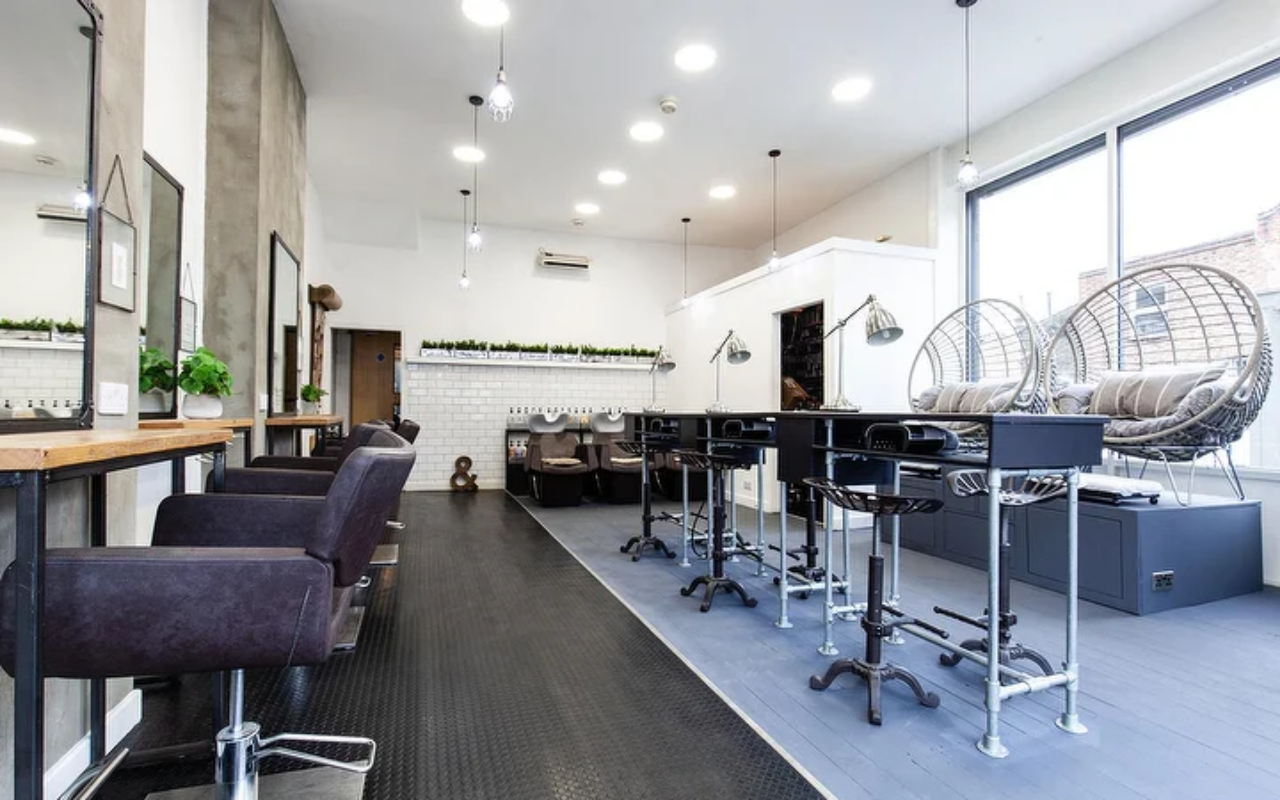
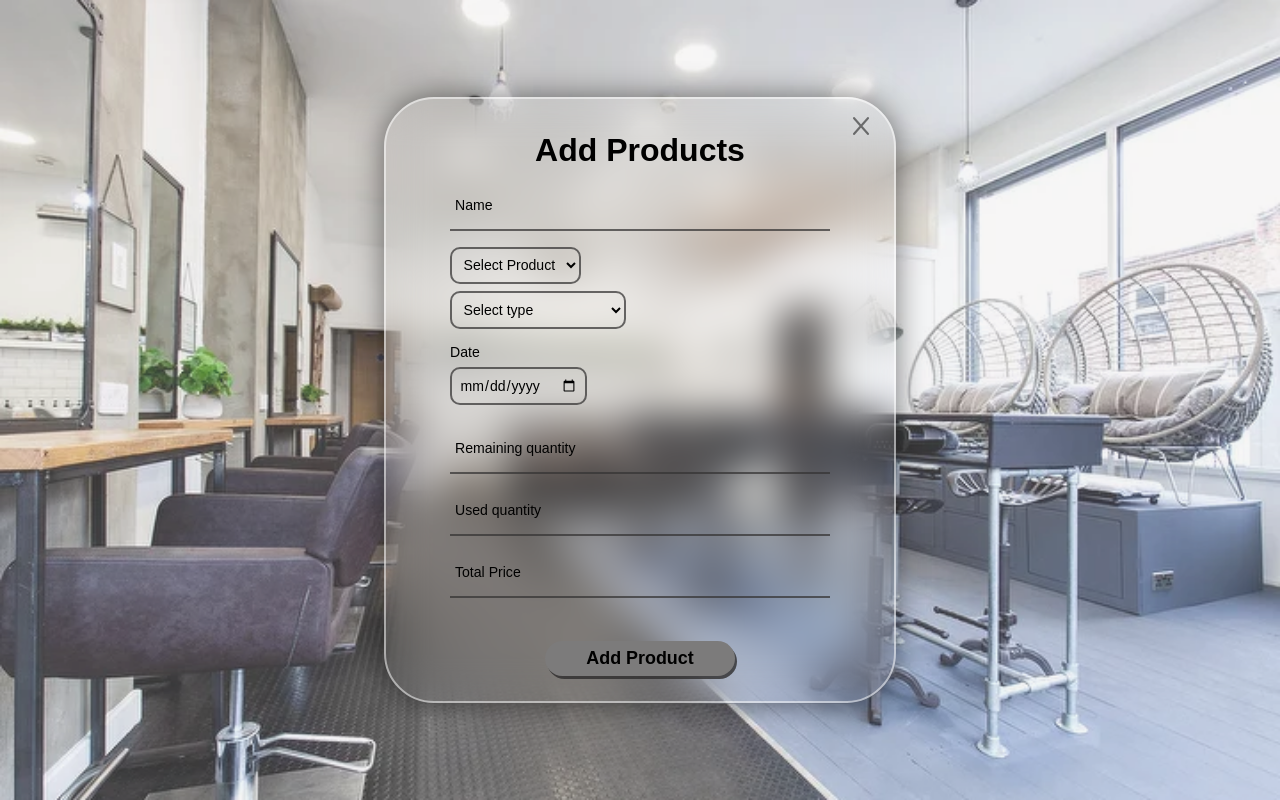
Before and after one commit to PiyaJ7/Salon-Website, a React (Create React App) app in the folder Frontend/: page /AddProduct in a window 1280 px wide. Before the commit this address had no page. Built offline with nearby package versions, Linux system fonts and the light colour scheme.

Commit message:
Add product page

```diff
--- a/Frontend/src/App.js
+++ b/Frontend/src/App.js
@@ -25,6 +25,7 @@ import AddOrder from "./Pages/AddOrder";
 import AddService from "./Pages/AddService";
 import AddTransaction from "./Pages/AddTransaction";
 import AddAttendance from "./Pages/AddAttendance";
+import AddProduct from "./Pages/AddProduct";
 
 function App() {
   return (
@@ -59,6 +60,7 @@ function App() {
             path="/InventoryMnagement"
             element={<InventoryMnagement />}
           ></Route>
+          <Route path="/AddProduct" element={<AddProduct />}></Route>
           <Route
             path="/FinanceManagement"
             element={<FinanceManagement />}
--- /dev/null
+++ b/Frontend/src/Pages/AddProduct.js
@@ -0,0 +1,74 @@
+import React from "react";
+import "./addProduct.css";
+import close from "./images/close.png";
+import { useNavigate } from "react-router-dom";
+
+export default function AddProduct() {
+  const navigate = useNavigate();
+
+  const navigteBack = () => {
+    navigate(-1);
+  };
+  return (
+    <div className="addProduct-page">
+      <div className="addProduct-container">
+        <form action="">
+          <button className="close-button">
+            <img onClick={navigteBack} className="close-icon" src={close} />
+          </button>
+
+          <h1>Add Products</h1>
+
+          <div className="addProduct-input-box">
+            <input type="text" id="" name="" required />
+            <label for="">Name</label>
+          </div>
+
+          <div className="addProduct-select-box">
+            <select>
+              <option value="0">Select Product</option>
+              <option value="1">Product</option>
+              <option value="2">Equipment</option>
+            </select>
+          </div>
+
+          <div className="addProduct-select-box">
+            <select>
+              <option value="0">Select type</option>
+              <option value="1">Scissors</option>
+              <option value="2">Shampoo</option>
+              <option value="3">Hair Styling</option>
+              <option value="4">Hair coloring products</option>
+              <option value="5">Furniture</option>
+              <option value="6">Brushes</option>
+            </select>
+          </div>
+
+          <div className="addProduct-date-input">
+            <label for="">Date</label> <br />
+            <input type="date" id="" name="" required />
+          </div>
+
+          <div className="addProduct-input-box">
+            <input type="text" id="" name="" required />
+            <label for="">Remaining quantity</label>
+          </div>
+
+          <div className="addProduct-input-box">
+            <input type="text" id="" name="" required />
+            <label for="">Used quantity</label>
+          </div>
+
+          <div className="addProduct-input-box">
+            <input type="text" id="" name="" required />
+            <label for="">Total Price</label>
+          </div>
+
+          <button type="submit" className="addProduct-button">
+            Add Product
+          </button>
+        </form>
+      </div>
+    </div>
+  );
+}
--- a/Frontend/src/Pages/Home.js
+++ b/Frontend/src/Pages/Home.js
@@ -90,6 +90,9 @@ export default function Home() {
             <Link to="/AddAttendance">
               <div className="blocks">AddAttendance</div>
             </Link>
+            <Link to="/AddProduct">
+              <div className="blocks">AddProduct</div>
+            </Link>
           </div>
         </div>
       </div>
--- /dev/null
+++ b/Frontend/src/Pages/addProduct.css
@@ -0,0 +1,126 @@
+.addProduct-page {
+  background-color: rgba(220, 216, 216, 0.247);
+  height: 100vh;
+  width: 100%;
+  display: flex;
+  justify-content: center;
+  align-items: center;
+}
+
+.addProduct-container {
+  position: relative;
+  background: transparent;
+  backdrop-filter: blur(20px);
+  box-shadow: 0 0 30px rgba(0, 0, 0, 0.5);
+  border: 2px solid rgba(255, 255, 255, 0.5);
+  width: 40%;
+  height: auto;
+  padding: 2% 5%;
+  border-radius: 50px;
+}
+
+.close-button {
+  position: absolute;
+  width: 3%;
+  height: 3%;
+  right: 5%;
+  top: 3%;
+  background: none;
+  border: none;
+}
+
+.close-icon {
+  width: 100%;
+  height: 100%;
+  opacity: 0.5;
+  cursor: pointer;
+}
+
+h1 {
+  text-align: center;
+  margin: 2% 0% 3% 0%;
+}
+
+.addProduct-input-box {
+  position: relative;
+  height: 50px;
+  border-bottom: 2px solid rgba(54, 53, 53, 0.733);
+  margin: 12px 0;
+}
+
+.addProduct-input-box label {
+  position: absolute;
+  top: 50%;
+  left: 5px;
+  transform: translateY(-50%);
+  font-size: 1.1vw;
+  pointer-events: none;
+  transition: 0.5s;
+}
+
+.addProduct-date-input {
+  margin: 3% 0;
+  font-size: 1.1vw;
+}
+
+.addProduct-date-input input {
+  background: transparent;
+  padding: 2%;
+  font-size: 1.1vw;
+  border: 2px solid rgba(54, 53, 53, 0.733);
+  outline: none;
+  cursor: pointer;
+  border-radius: 10px;
+  margin: 2% 0;
+}
+
+.addProduct-input-box input:focus ~ label,
+.addProduct-input-box input:valid ~ label {
+  top: -1px;
+}
+
+.addProduct-input-box input {
+  width: 100%;
+  height: 100%;
+  background: transparent;
+  border: none;
+  outline: none;
+  padding: 0% 5px;
+  font-size: 1vw;
+}
+
+.addProduct-select-box select {
+  background: transparent;
+  padding: 2%;
+  font-size: 1.1vw;
+  border: 2px solid rgba(54, 53, 53, 0.733);
+  outline: none;
+  cursor: pointer;
+  border-radius: 10px;
+  margin: 1% 0;
+}
+
+.addProduct-button {
+  width: 50%;
+  height: 35px;
+  margin-top: 8%;
+  margin-left: 25%;
+  font-size: 1.4vw;
+  font-weight: bold;
+  border-radius: 50px;
+  background-color: rgb(124, 123, 123);
+  box-shadow: 2px 3px #2d2c2cc9;
+  color: black;
+  border: none;
+  cursor: pointer;
+}
+
+.addProduct-button:hover {
+  background-color: rgb(140, 140, 140);
+  box-shadow: 2px 3px #595959c9;
+}
+
+.addProduct-button:active {
+  background-color: rgb(92, 92, 92);
+  box-shadow: 2px 3px #2f2f2fc9;
+}
```
